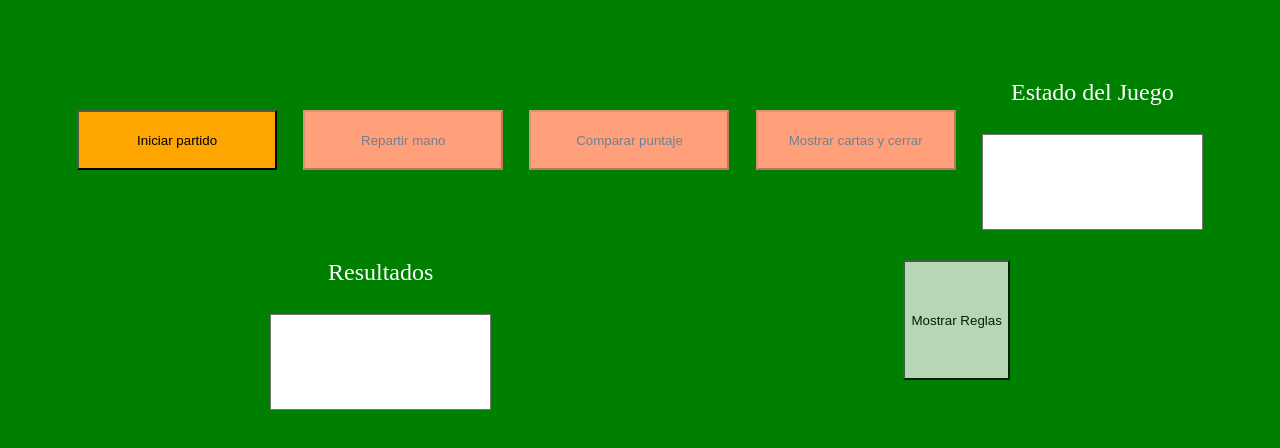
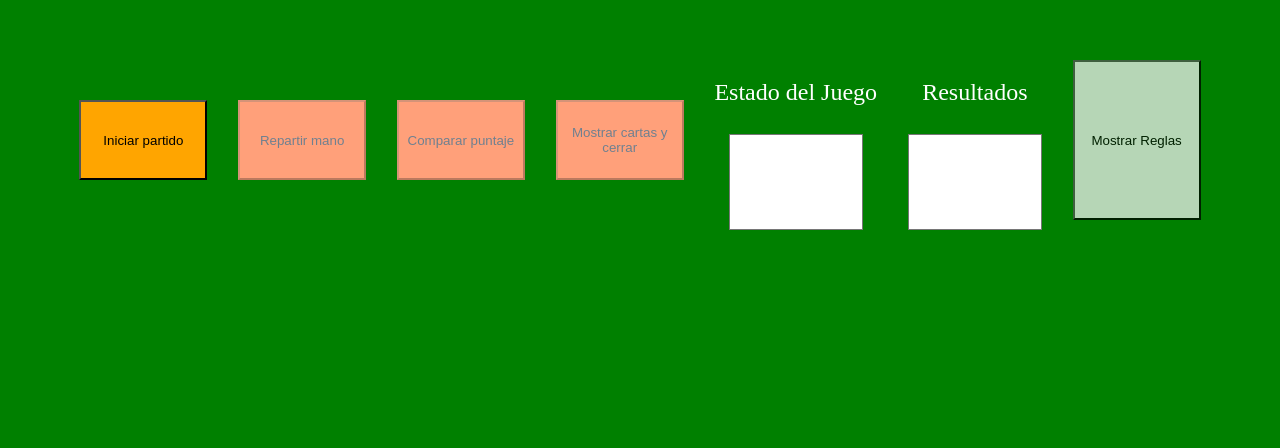
Before and after one commit to MarianoBF/cartas, a website: page index.html in a window 1280 px wide. Shown: the part 206-654 px from the top of the page. Drawn offline with Linux system fonts and the light colour scheme; no server answers.

Commit message:
fix styles

```diff
--- a/styles.css
+++ b/styles.css
@@ -24,7 +24,7 @@ body {
     flex-wrap: wrap;
     justify-content: space-around;
     align-items: center;
-    height: 15vh;
+    height: 20vh;
 }
 
 .contenedorCartas img {
@@ -33,7 +33,7 @@ body {
 }
 
 .playButton {
-    width: 200px;
+    width: 10vw;
     height: 50%;
     background: orange;
     cursor: pointer;
@@ -54,6 +54,7 @@ body {
     color: black;
     cursor:default;
     resize: none;
+    width: 10vw;
 }
 
 .oscuro {
@@ -73,6 +74,7 @@ body {
 
 .rulesButton {
     height: 100%;
+    width: 10vw;
     opacity: 0.75;
     background: #f3f3f3;
 }
```
